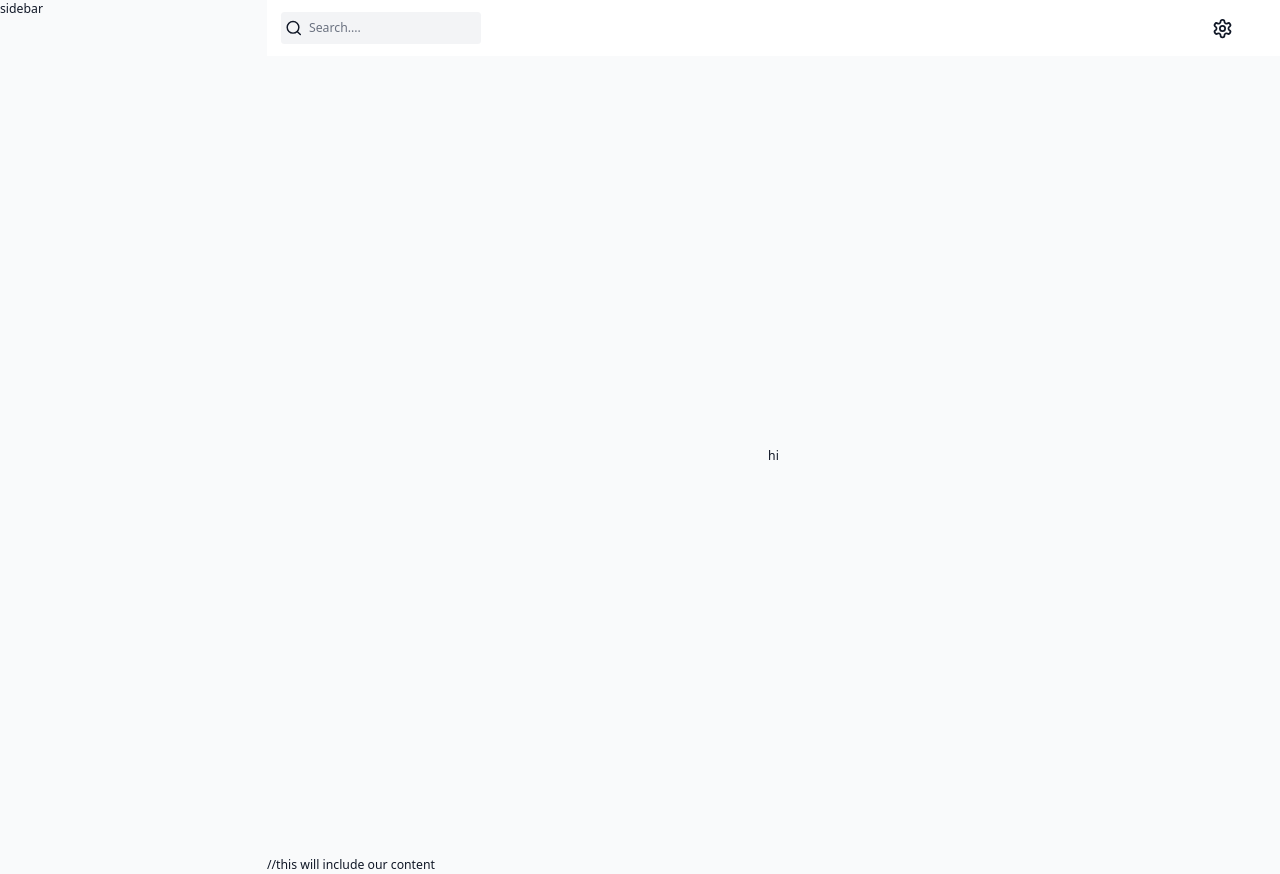
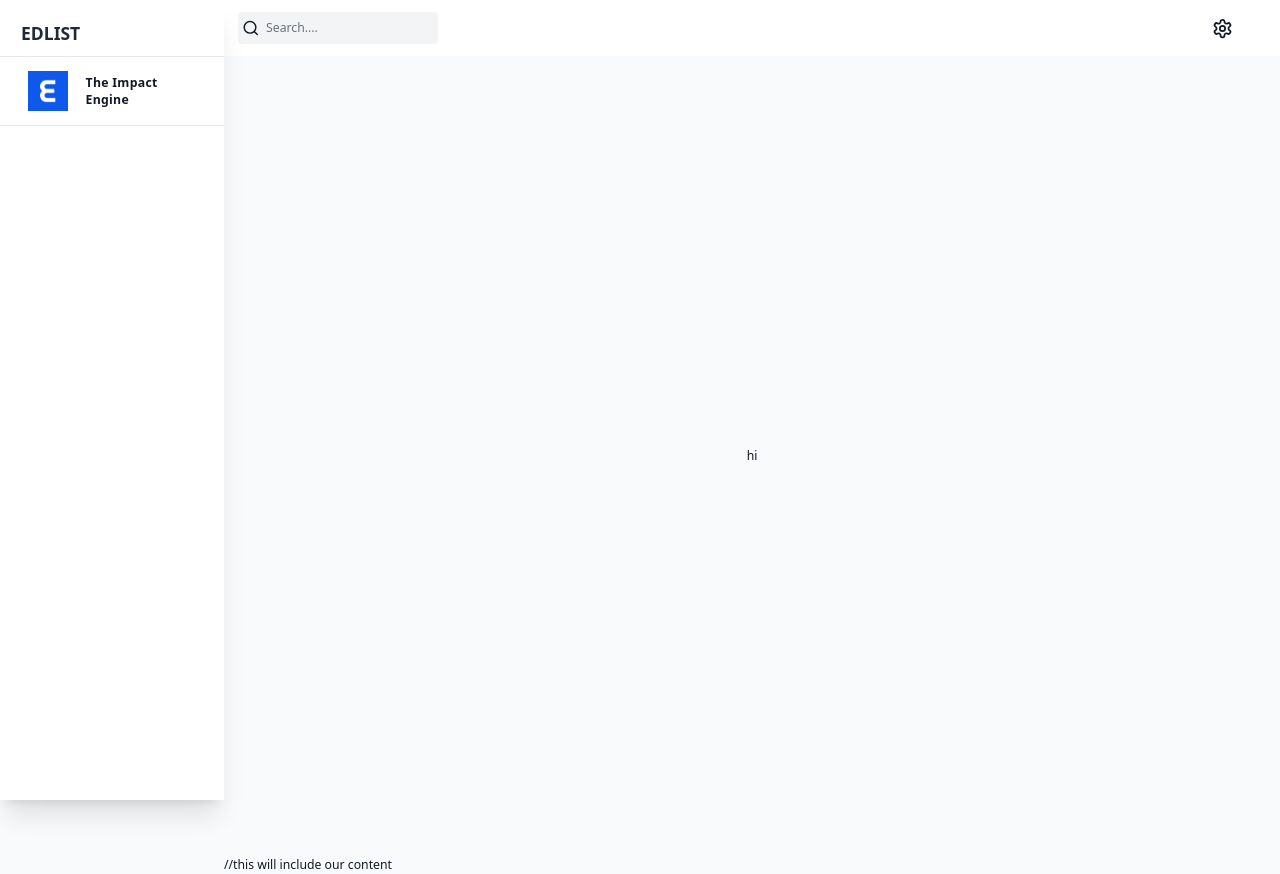
Before and after one commit to SuryanshNarang/ProjectManagementApp, a Next.js app in the folder client/: page / in a window 1280 px wide. Built offline with nearby package versions, Linux system fonts and the light colour scheme.

Commit message:
sidebar update 1

```diff
--- /dev/null
+++ b/client/src/app/(components)/Sidebar/index.tsx
@@ -0,0 +1,38 @@
+"use client";
+import Image from "next/image";
+// in next js we need to add above line for it work.
+import React, { useState } from "react";
+
+const Sidebar = () => {
+  // this is representing projects ka dropdown.
+  const [showProjects, setShowProjects] = useState(true);
+  const [showPriority, setShowPriority] = useState(true);
+
+  // starting with classnames for sidebar.
+  //   transition-all jab close krnge tab smoothness feel ho.
+  const sidebarClassNames = `fixed flex flex-col h-[100%] justify-between shadow-xl
+     transition-all duration-300 h-full z-40 dark:bg-black overflow-y-auto bg-white
+     w-64`;
+
+  return (
+    <div className={sidebarClassNames}>
+      <div className="flex h-[100%] w-full flex-col justify-start">
+        {/* T{OP} LOGO */}
+        <div className="z-50 flex min-h-[56px] w-64 items-center justify-between bg-white px-6 pt-3 dark:bg-black">
+          <div className="text-xl font-bold text-gray-800 dark:text-white">
+            EDLIST
+          </div>
+        </div>
+        {/* TEAM */}
+        <div className="flex items-center gap-5 border-y-[1.5px] border-gray-200 px-8 py-4 dark:border-gray-700">
+          <Image src="/logo.png" alt="Logo" width={40} height={40} />
+          <div>
+            <h3 className="text-md font-bold tracking-wide dark:text-gray-200">The Impact Engine</h3>
+          </div>
+        </div>
+      </div>
+    </div>
+  );
+};
+
+export default Sidebar;
--- a/client/src/app/dashboardWrapper.tsx
+++ b/client/src/app/dashboardWrapper.tsx
@@ -1,11 +1,13 @@
 import React from "react";
 import Navbar from "@app/(components)/Navbar"; // Adjust based on actual path
+import Sidebar from "@app/(components)/Sidebar";
+
 
 const dashboardWrapper = ({ children }: { children: React.ReactNode }) => {
   return (
     <div className="flex min-h-screen w-full bg-gray-50 text-gray-900">
       {/* sidebar */}
-      sidebar
+      <Sidebar/>
       {/* main is the right side of the page. */}
       <main
         className={`flex w-full flex-col bg-gray-50 dark:bg-dark-bg md:pl-64`}
```
Also changed, not shown: client/public/logo.png (added).
